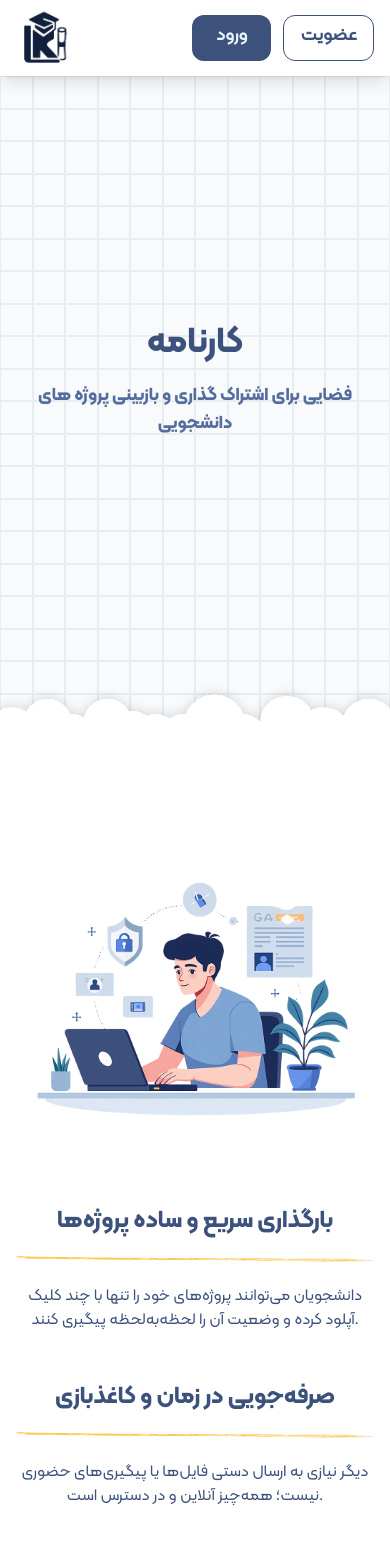
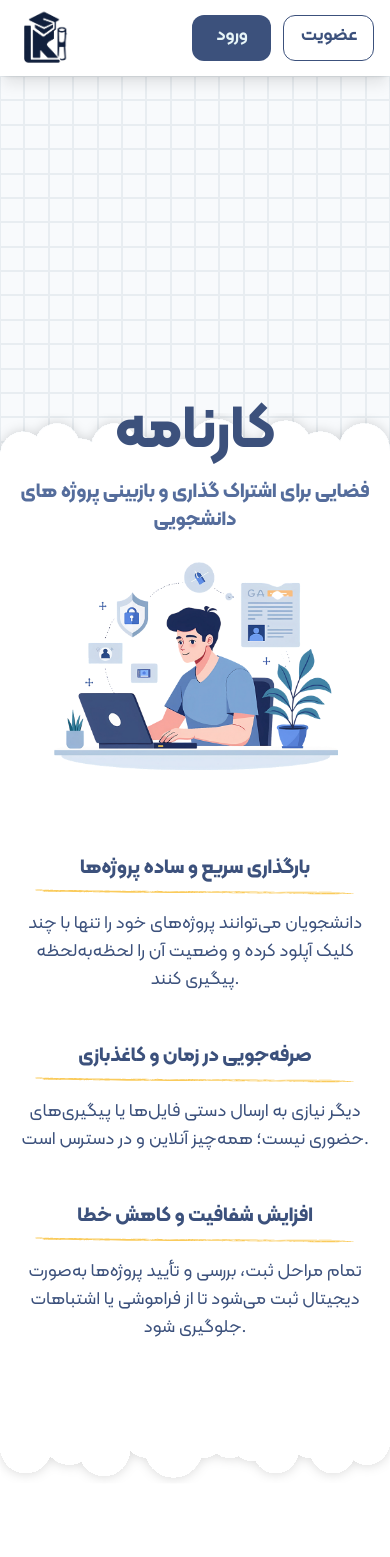
Before and after one commit to KhodePouria/Karname, a Next.js app: page / in a window 390 px wide. Shown: the top 1557 px of the page. Built offline with nearby package versions, Linux system fonts and the light colour scheme.

Commit message:
fix responsiveness

```diff
--- a/src/app/page.tsx
+++ b/src/app/page.tsx
@@ -54,17 +54,17 @@ export default function Home() {
       </header>
 
       {/* hero section */}
-      <div className="w-full relative">
-        <section className="w-full grid grid-cols-12 sm:grid-cols-16 md:grid-cols-20 lg:grid-cols-24 xl:grid-cols-28 h-screen overflow-hidden">
+      <section className="w-full relative">
+        <section className="w-full grid grid-cols-16 sm:grid-cols-16 md:grid-cols-20 lg:grid-cols-24 xl:grid-cols-28 h-[100%] sm:h-[105%] overflow-hidden">
           {Array.from(Array(28 * 25), (_, index) => (
             <Tile key={index} />
           ))}
         </section>
         <div
-          className={`pointer-events-none absolute inset-0 top-1/12 -translate-y-1/5 flex flex-col gap-5 items-center justify-center z-10 ${myFontBold.className}`}
+          className={`pointer-events-none absolute inset-0 flex flex-col gap-5 items-center justify-start pt-80 z-10 ${myFontBold.className}`}
         >
           <motion.h1
-            className="text-4xl md:text-6xl lg:text-9xl text-primary font-black text-center"
+            className="text-6xl md:text-6xl lg:text-9xl text-primary font-black text-center"
             initial={{opacity: 0, y: 50}}
             animate={{opacity: 1, y: 0}}
             transition={{
@@ -75,7 +75,7 @@ export default function Home() {
             کارنامه
           </motion.h1>
           <motion.h3
-            className="text-lg md:text-xl lg:text-2xl text-[#556d9c] text-center px-4 max-w-4xl"
+            className="text-xl md:text-2xl lg:text-2xl text-[#556d9c] text-center px-4 max-w-4xl"
             initial={{opacity: 0, y: 50}}
             animate={{opacity: 1, y: 0}}
             transition={{
@@ -87,19 +87,18 @@ export default function Home() {
             فضایی برای اشتراک گذاری و بازبینی پروژه های دانشجویی
           </motion.h3>
         </div>
-      </div>
+      </section>
 
       {/* Features section */}
-      <section className="relative bg-white py-16 md:py-24">
+      <section className="relative bg-white w-full py-16 md:py-24">
         <motion.div
           className="relative overflow-hidden"
           initial={{y: 0, opacity: 0}}
-          whileInView={{y: -300, opacity: 1}}
+          whileInView={{y: -800, opacity: 1}}
           viewport={{
-            margin: '100px',
-            once: true,
+            margin: '300px',
           }}
-          transition={{duration: 0.8, ease: 'easeOut'}}
+          transition={{duration: 1.5, ease: 'easeOut'}}
         >
           <Image
             src={clouds}
@@ -109,21 +108,22 @@ export default function Home() {
             className=" left-0 w-full h-auto object-cover pointer-events-none z-20"
           />
 
-          <div className=" top-1/2 left-1/2 bg-white mt-[-1rem] z-20 container mx-auto px-4 md:px-8 lg:px-16">
-            <div className="flex flex-col lg:flex-row items-center gap-8 lg:gap-16">
+          <section className="top-1/2 h-auto w-full bg-white mt-[-1rem] z-20 px-4 sm:px-8 md:px-16 lg:px-32 xl:px-64 py-8">
+            <div className="flex flex-col w-full lg:flex-row items-center gap-8 lg:gap-16">
               {/* Hero Image */}
               <motion.div
-                initial={{opacity: 0, y: -100}}
+                initial={{opacity: 0, y: 100}}
                 whileInView={{opacity: 1, y: 0}}
+                viewport={{once: true}}
                 transition={{duration: 0.8, ease: 'easeOut'}}
-                className="flex-shrink-0"
+                className="flex-shrink-0 w-full max-w-xs sm:max-w-sm md:max-w-md lg:max-w-xl xl:max-w-2xl"
               >
                 <Image
                   src={heroPic}
                   alt="heroPic"
-                  width={720}
+                  width={1080}
                   height={720}
-                  className="w-full max-w-md lg:max-w-lg h-auto"
+                  className="w-full h-auto"
                 />
               </motion.div>
 
@@ -138,20 +138,20 @@ export default function Home() {
                   viewport={{once: true}}
                 >
                   <h3
-                    className={`${myFontBold.className} text-2xl md:text-3xl lg:text-4xl text-primary font-black mb-4`}
+                    className={`${myFontBold.className} text-xl sm:text-2xl md:text-3xl lg:text-4xl text-primary font-black mb-1`}
                   >
                     بارگذاری سریع و ساده پروژه‌ها
                   </h3>
-                  <div className="flex justify-center lg:justify-end mb-4">
+                  <div className="flex justify-center lg:justify-end mb-2">
                     <Image
                       src={line}
                       alt="line"
                       width={100}
                       height={20}
-                      className="h-4 w-[30rem]"
+                      className="h-4 w-full max-w-xs sm:max-w-sm md:max-w-md lg:max-w-lg xl:max-w-2xl"
                     />
                   </div>
-                  <p className="text-base md:text-lg lg:text-xl text-primary ">
+                  <p className="text-lg sm:text-base md:text-lg lg:text-xl text-primary ">
                     دانشجویان می‌توانند پروژه‌های خود را تنها با چند کلیک آپلود
                     کرده و وضعیت آن را لحظه‌به‌لحظه پیگیری کنند.
                   </p>
@@ -166,20 +166,20 @@ export default function Home() {
                   viewport={{once: true}}
                 >
                   <h3
-                    className={`${myFontBold.className} text-2xl md:text-3xl lg:text-4xl text-primary font-black mb-4`}
+                    className={`${myFontBold.className} text-xl sm:text-2xl md:text-3xl lg:text-4xl text-primary font-black mb-1`}
                   >
                     صرفه‌جویی در زمان و کاغذبازی
                   </h3>
-                  <div className="flex justify-center lg:justify-end mb-4">
+                  <div className="flex justify-center lg:justify-end mb-2">
                     <Image
                       src={line}
                       alt="line"
-                      width={10}
+                      width={100}
                       height={20}
-                      className="h-4 w-[30rem]"
+                      className="h-4 w-full max-w-xs sm:max-w-sm md:max-w-md lg:max-w-lg xl:max-w-2xl"
                     />
                   </div>
-                  <p className="text-base md:text-lg lg:text-xl text-primary ">
+                  <p className="text-lg sm:text-base md:text-lg lg:text-xl text-primary ">
                     دیگر نیازی به ارسال دستی فایل‌ها یا پیگیری‌های حضوری نیست؛
                     همه‌چیز آنلاین و در دسترس است.
                   </p>
@@ -194,27 +194,34 @@ export default function Home() {
                   viewport={{once: true}}
                 >
                   <h3
-                    className={`${myFontBold.className} text-2xl md:text-3xl lg:text-4xl text-primary font-black mb-4`}
+                    className={`${myFontBold.className} text-xl sm:text-2xl md:text-3xl lg:text-4xl text-primary font-black mb-1`}
                   >
                     افزایش شفافیت و کاهش خطا
                   </h3>
-                  <div className="flex justify-center lg:justify-end mb-4">
+                  <div className="flex justify-center lg:justify-end mb-2">
                     <Image
                       src={line}
                       alt="line"
                       width={100}
                       height={20}
-                      className="h-4 w-[30rem]"
+                      className="h-4 w-full max-w-xs sm:max-w-sm md:max-w-md lg:max-w-lg xl:max-w-2xl"
                     />
                   </div>
-                  <p className="text-base md:text-lg lg:text-xl text-primary ">
+                  <p className="text-lg sm:text-base md:text-lg lg:text-xl text-primary mb-10">
                     تمام مراحل ثبت، بررسی و تأیید پروژه‌ها به‌صورت دیجیتال ثبت
                     می‌شود تا از فراموشی یا اشتباهات جلوگیری شود.
                   </p>
                 </motion.div>
               </div>
             </div>
-          </div>
+          </section>
+          <Image
+            src={clouds}
+            width={1920}
+            height={1080}
+            alt="clouds"
+            className=" rotate-180 w-full h-auto object-cover pointer-events-none z-20"
+          />
         </motion.div>
       </section>
     </div>
```
Also changed, not shown: src/app/public/clouds.svg.
